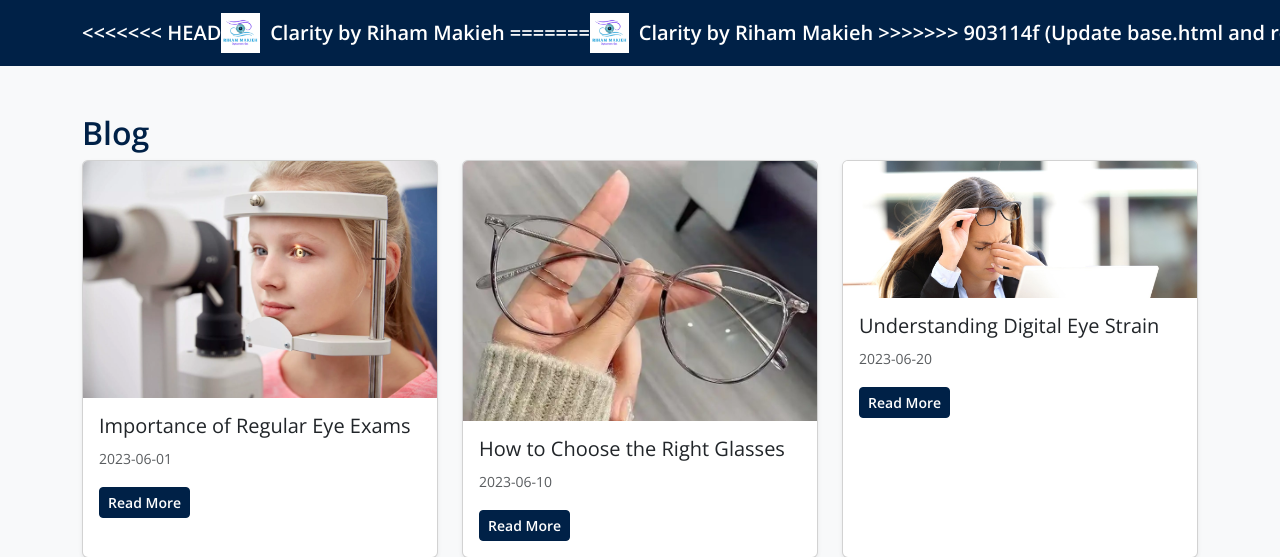
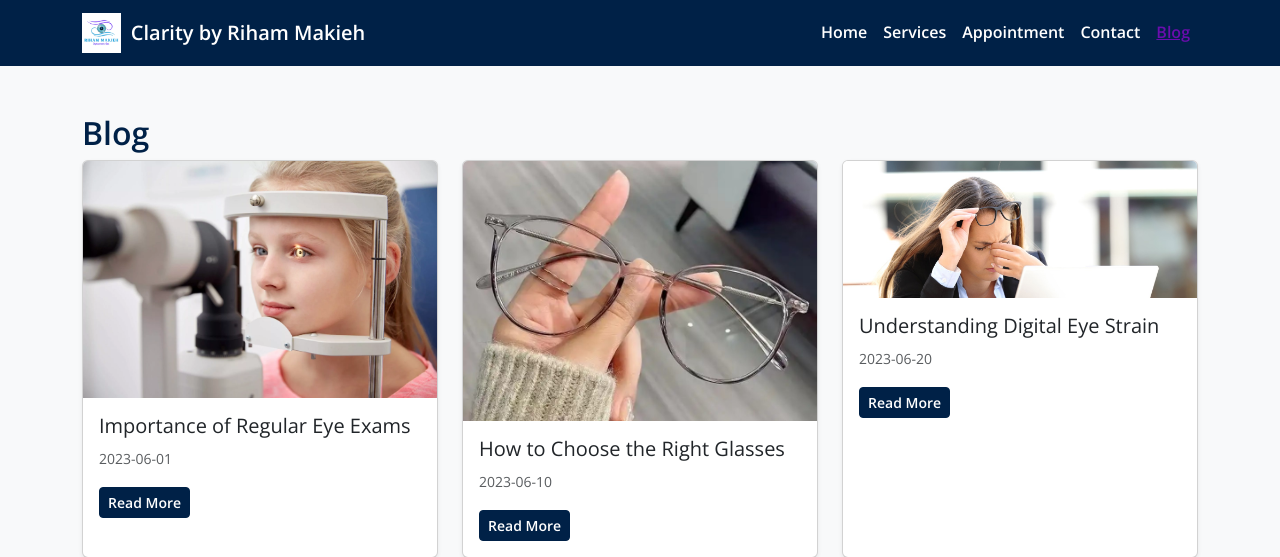
Before and after one commit to MOHAMADKIMEL/optometry-website, a Flask app: page /blog in a window 1280 px wide; the page is wider, and only the part inside the window is pictured. Shown: the top 557 px of that part. Run offline with Flask 2, Linux system fonts and the light colour scheme.

```diff
--- a/templates/base.html
+++ b/templates/base.html
@@ -24,13 +24,8 @@
     <div class="container">
         <!-- Logo and brand name -->
         <a class="navbar-brand fw-bold d-flex align-items-center" href="/">
-<<<<<<< HEAD
-          <img src="{{ url_for('static', filename='Logo.PNG') }}" alt="Clarity Logo" style="height: 40px; margin-right: 10px;">
-          Clarity by Riham Makieh
-=======
             <img src="{{ url_for('static', filename='logo.png') }}" alt="Clarity logo" style="height: 40px; margin-right: 10px;">
             Clarity by Riham Makieh
->>>>>>> 903114f (Update base.html and requirements.txt)
         </a>
 
         <!-- Toggler button for mobile view -->
```
Also changed, not shown: appointments.db.
